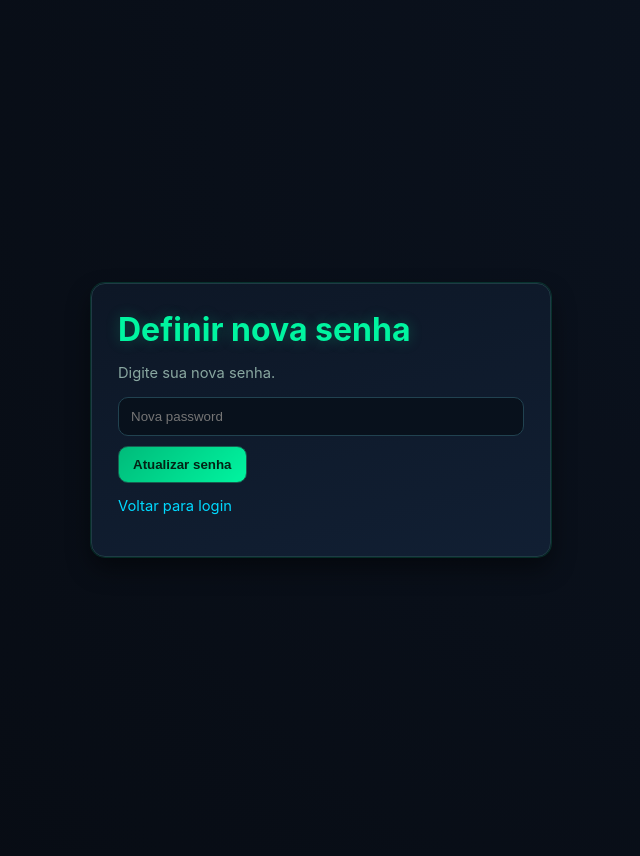
After one commit to mabuie-test/Fluxsp, a PHP site: page /reset-password.html in a window 1280 px wide. The commit adds this page. Shown: the whole page, without its empty margins (319-959 px from the left). Run offline with PHP 8.4, Linux system fonts and the light colour scheme.

Commit message:
Melhorar web auth UI e recuperação de senha com PHPMailer

```diff
--- a/sistema_web/app/bootstrap.php
+++ b/sistema_web/app/bootstrap.php
@@ -1,5 +1,6 @@
 <?php
 $config = require __DIR__ . '/config.php';
+require_once __DIR__ . '/mailer.php';
 
 function json_response(array $data, int $status = 200): void {
     http_response_code($status);
--- a/sistema_web/public/css/styles.css
+++ b/sistema_web/public/css/styles.css
@@ -1,54 +1,41 @@
- /* styles.css - responsivo e limpo */
 :root{
-  --bg:#f6f8fb;
-  --card:#ffffff;
-  --muted:#6b7280;
-  --accent:#2563eb;
-  --accent-2:#0ea5a4;
-  --radius:10px;
-  --shadow: 0 6px 18px rgba(11,22,39,0.06);
-  --gutter:16px;
-  --maxwidth:1100px;
-  --font-sans: "Inter", system-ui, -apple-system, "Segoe UI", Roboto, "Helvetica Neue", Arial;
+  --bg:#070b12;
+  --bg2:#0b1320;
+  --card:#0d1726;
+  --card2:#111f33;
+  --txt:#d7ffe8;
+  --muted:#89a7a0;
+  --line:#1f3a44;
+  --accent:#00f5a0;
+  --accent2:#00d9ff;
+  --danger:#ff4d6d;
+  --shadow:0 0 0 1px rgba(0,245,160,.15),0 12px 24px rgba(0,0,0,.45);
+  --radius:14px;
+  --maxwidth:1200px;
 }
-
 *{box-sizing:border-box}
-html,body{height:100%;margin:0;background:var(--bg);font-family:var(--font-sans);color:#111827}
-.container{max-width:var(--maxwidth);margin:24px auto;padding:0 var(--gutter)}
-header h1{margin:0;font-size:1.25rem;color:#0f172a}
-.card{background:var(--card);padding:18px;border-radius:var(--radius);box-shadow:var(--shadow);margin-bottom:16px}
+html,body{margin:0;min-height:100%;font-family:Inter,Segoe UI,Roboto,Arial,sans-serif;background:radial-gradient(circle at top right,var(--bg2),var(--bg));color:var(--txt)}
+.container{max-width:var(--maxwidth);margin:28px auto;padding:0 16px}
+header h1,h1,h2,h3{margin:0 0 8px;color:var(--accent);text-shadow:0 0 14px rgba(0,245,160,.25)}
+.small{font-size:.92rem;color:var(--muted)}
+.card{background:linear-gradient(165deg,var(--card),var(--card2));border:1px solid var(--line);padding:18px;border-radius:var(--radius);box-shadow:var(--shadow);margin-bottom:16px}
 .grid{display:grid;grid-template-columns:1fr;gap:16px}
-@media(min-width:900px){.grid{grid-template-columns: 1fr 1fr}}
-
-input[type="text"], input[type="number"], input[type="email"], input[type="password"], select, textarea {
-  width:100%;padding:10px;border:1px solid #e6e9ef;border-radius:8px;background:transparent;font-size:0.95rem;
+@media(min-width:900px){.grid{grid-template-columns:1fr 1fr}}
+input[type="text"],input[type="number"],input[type="email"],input[type="password"],select,textarea{
+  width:100%;padding:11px 12px;border:1px solid #214250;border-radius:10px;background:#08111c;color:#d9fff6;outline:none;margin-bottom:10px
 }
-button{cursor:pointer;padding:10px 14px;border-radius:8px;border:none;background:var(--accent);color:white;font-weight:600}
-button.secondary{background:#e6eefc;color:#0b2f6c}
-.small{font-size:0.9rem;color:var(--muted)}
-table{width:100%;border-collapse:collapse;font-size:0.95rem}
-table th{ text-align:left;color:#374151;padding:10px 8px;background:transparent }
-table td{padding:10px 8px;border-bottom:1px solid #eef2f7}
-a{color:var(--accent);text-decoration:none}
+input:focus,select:focus,textarea:focus{border-color:var(--accent2);box-shadow:0 0 0 3px rgba(0,217,255,.15)}
+button,.btn{display:inline-block;cursor:pointer;padding:10px 14px;border-radius:10px;border:1px solid #175f50;background:linear-gradient(135deg,#00bb7a,#00f5a0);color:#032315;font-weight:700;text-decoration:none}
+button:hover,.btn:hover{filter:brightness(1.06)}
+button.secondary{background:linear-gradient(135deg,#0f3552,#15597f);color:#d7f3ff;border-color:#1e6f9c}
+a{color:var(--accent2);text-decoration:none}
 a:hover{text-decoration:underline}
-
-/* social buttons */
-.btn {display:inline-block;padding:8px 12px;border-radius:8px;background:#111827;color:#fff;text-decoration:none}
-.social{background:#0ea5a4;padding:8px 12px;border-radius:8px;color:white}
-
-/* small layout helpers */
+table{width:100%;border-collapse:collapse;background:rgba(6,10,16,.35);border-radius:10px;overflow:hidden}
+th,td{padding:10px 8px;border-bottom:1px solid #1d3440}
+th{text-align:left;color:#88d7ff}
 .row{display:flex;gap:12px;align-items:center}
 .col{display:flex;flex-direction:column;gap:8px}
-
-/* responsive tweaks */
-@media (max-width:600px){
-  header h1{font-size:1rem}
-  .container{padding:0 12px}
-  button{width:100%}
-}
-
-/* map card fine-tune */
-#map{border-radius:8px;overflow:hidden}
-
-/* payments layout */
-dl{display:grid;grid-template-columns:120px 1fr;gap:6px 12px}
+.auth-shell{min-height:100vh;display:flex;align-items:center;justify-content:center}
+.auth-card{width:min(460px,100%);padding:26px}
+.nav{display:flex;gap:10px;flex-wrap:wrap;margin-bottom:12px}
+.badge{display:inline-block;padding:4px 8px;border:1px solid #2f705f;border-radius:999px;color:#91ffce;background:rgba(0,245,160,.08)}
--- /dev/null
+++ b/sistema_web/public/reset-password.html
@@ -0,0 +1,31 @@
+<!doctype html>
+<html>
+<head>
+  <meta charset="utf-8"/>
+  <title>DeviceMgr - Nova senha</title>
+  <meta name="viewport" content="width=device-width,initial-scale=1"/>
+  <link rel="stylesheet" href="/css/styles.css">
+</head>
+<body>
+  <div class="container auth-shell">
+    <div class="card auth-card">
+      <h1>Definir nova senha</h1>
+      <p class="small">Digite sua nova senha.</p>
+      <input id="password" type="password" placeholder="Nova password" />
+      <button id="btnReset">Atualizar senha</button>
+      <p id="msg" class="small"></p>
+      <p class="small"><a href="/login.html">Voltar para login</a></p>
+    </div>
+  </div>
+
+  <script src="/js/api.js"></script>
+  <script>
+    document.getElementById('btnReset').addEventListener('click', async () => {
+      const token = new URLSearchParams(location.search).get('token') || '';
+      const password = document.getElementById('password').value;
+      const res = await apiFetch('/api/auth/reset-password', { method:'POST', body:{token, password} });
+      document.getElementById('msg').innerText = res.ok ? 'Senha atualizada com sucesso.' : ('Erro: ' + (res.error || 'falha'));
+    });
+  </script>
+</body>
+</html>
```
Also changed, not shown: sistema_web/app/mailer.php (added, +42 -0 lines), sistema_web/app/schema.sql (+11 -0 lines), sistema_web/public/forgot-password.html (added, +30 -0 lines), sistema_web/public/index.html (+4 -56 lines), sistema_web/public/index.php (+63 -0 lines), sistema_web/public/login.html (added, +40 -0 lines), sistema_web/public/register.html (added, +38 -0 lines), sistema_web/README.md, 1 other file.
